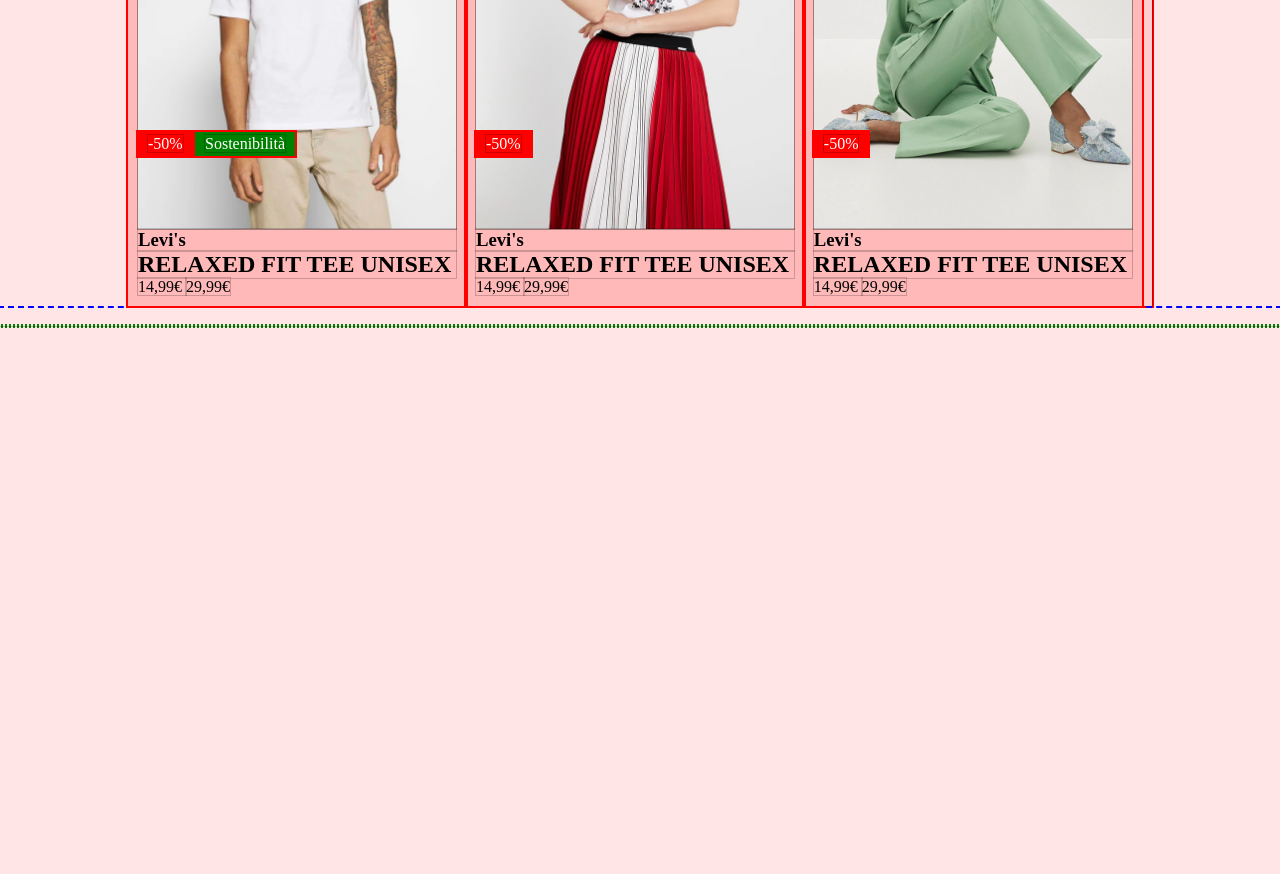
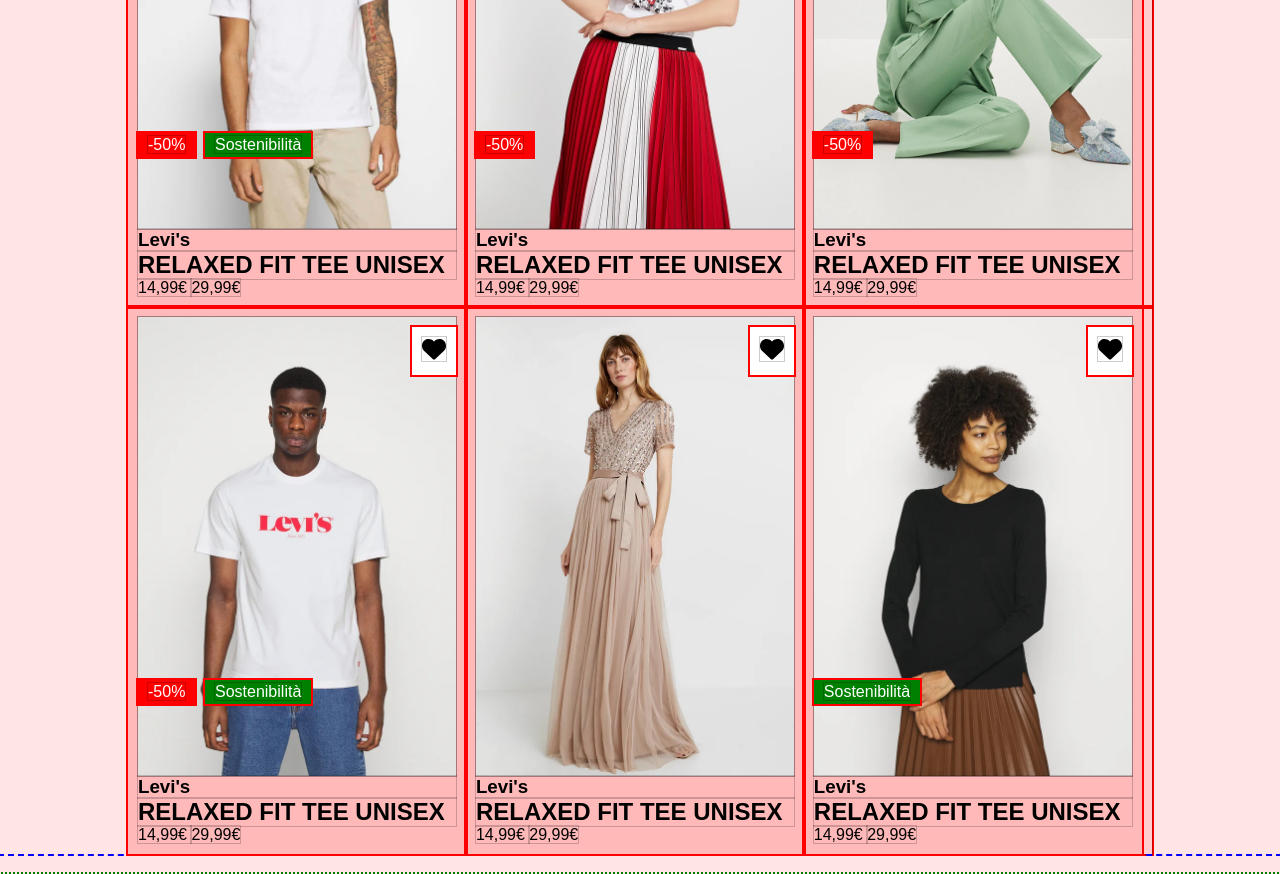
Before and after one commit to karlo-kasi/html-css-boolando, a plain HTML site: page index.html in a window 1280 px wide. Shown: the part 260-1134 px from the top of the page. Before the commit the page ends 800 px from the top, so only its background shows below. Drawn offline with Linux system fonts and the light colour scheme.

Commit message:
Add: finish main

```diff
--- a/css/style.css
+++ b/css/style.css
@@ -1,6 +1,10 @@
 :root{
 
     --botton:
+}
+
+* {
+    font-family: sans-serif;
 }
 
 /* .box {
@@ -68,7 +72,19 @@
 
 .card__icon3 {
     position: absolute;
-    left: 67px;
+    left: 77px;
+    bottom: 150px;
+    background-color: green;
+    color: white;
+    padding-left: 10px;
+    padding-right: 10px;
+    padding-top: 3px;
+    padding-bottom: 3px;
+}
+
+.card__icon4 {
+    position: absolute;
+    left: 10px;
     bottom: 150px;
     background-color: green;
     color: white;
@@ -78,6 +94,7 @@
     padding-bottom: 3px;
 
 }
+
 .card__icon svg {
     width: 24px;
 }
--- a/index.html
+++ b/index.html
@@ -138,6 +138,132 @@
         </div>
 
 
+        <!-- quarta immagine del prodotto -->
+        <div class="flex">
+            <div class="card">
+
+                <!-- Icona svg del cuoricino -->
+                <div class="card__icon">
+
+                    <svg xmlns="http://www.w3.org/2000/svg" viewBox="0 0 512 512"><path d="M47.6 300.4L228.3 469.1c7.5 7 17.4 10.9 27.7 10.9s20.2-3.9 27.7-10.9L464.4 300.4c30.4-28.3 47.6-68 47.6-109.5v-5.8c0-69.9-50.5-129.5-119.4-141C347 36.5 300.6 51.4 268 84L256 96 244 84c-32.6-32.6-79-47.5-124.6-39.9C50.5 55.6 0 115.2 0 185.1v5.8c0 41.5 17.2 81.2 47.6 109.5z"/></svg>
+
+                </div>
+
+                <!-- Icona dello sconto -->
+                <div class="card__icon2">
+                    <span>
+                        -50%
+                    </span>
+                </div>
+
+                <!-- Icona della sostenibilità -->
+                <div class="card__icon3">
+                    <span>
+                        Sostenibilità
+                    </span>
+                </div>
+
+
+
+                <figure>
+                    <img width="100%" src="./images/img/4.webp" alt="">
+                </figure>
+                <h3>
+                    Levi's
+                </h3>
+                <h2>
+                    RELAXED FIT TEE UNISEX
+                </h2>
+                <span>
+                    14,99€
+                </span>
+                <span>
+                    29,99€
+                </span>
+
+            </div>
+
+
+            <!-- quinta immagine del prodotto -->
+            <div class="card">
+
+                <!-- Icona svg del cuoricino -->
+                <div class="card__icon">
+
+                    <svg xmlns="http://www.w3.org/2000/svg" viewBox="0 0 512 512"><path d="M47.6 300.4L228.3 469.1c7.5 7 17.4 10.9 27.7 10.9s20.2-3.9 27.7-10.9L464.4 300.4c30.4-28.3 47.6-68 47.6-109.5v-5.8c0-69.9-50.5-129.5-119.4-141C347 36.5 300.6 51.4 268 84L256 96 244 84c-32.6-32.6-79-47.5-124.6-39.9C50.5 55.6 0 115.2 0 185.1v5.8c0 41.5 17.2 81.2 47.6 109.5z"/></svg>
+
+                </div>
+
+                <!-- Icona dello sconto
+                <div class="card__icon2">
+                    <span>
+                        -50%
+                    </span>
+                </div> -->
+
+                <!-- Icona della sostenibilità
+                <div class="card__icon3">
+                    <span>
+                        Sostenibilità
+                    </span>
+                </div> -->
+
+
+
+                <figure>
+                    <img width="100%" src="./images/img/5.webp" alt="">
+                </figure>
+                <h3>
+                    Levi's
+                </h3>
+                <h2>
+                    RELAXED FIT TEE UNISEX
+                </h2>
+                <span>
+                    14,99€
+                </span>
+                <span>
+                    29,99€
+                </span>
+
+            </div>
+
+            <!-- sesta immagine del prodotto -->
+            <div class="card">
+
+                <!-- Icona svg del cuoricino -->
+                <div class="card__icon">
+
+                    <svg xmlns="http://www.w3.org/2000/svg" viewBox="0 0 512 512"><path d="M47.6 300.4L228.3 469.1c7.5 7 17.4 10.9 27.7 10.9s20.2-3.9 27.7-10.9L464.4 300.4c30.4-28.3 47.6-68 47.6-109.5v-5.8c0-69.9-50.5-129.5-119.4-141C347 36.5 300.6 51.4 268 84L256 96 244 84c-32.6-32.6-79-47.5-124.6-39.9C50.5 55.6 0 115.2 0 185.1v5.8c0 41.5 17.2 81.2 47.6 109.5z"/></svg>
+
+                </div>
+
+                <!-- Icona dello sconto -->
+                <div class="card__icon4">
+                    <span>
+                        Sostenibilità
+                    </span>
+                </div>
+                <figure>
+                    <img width="100%" src="./images/img/6.webp" alt="">
+                </figure>
+                <h3>
+                    Levi's
+                </h3>
+                <h2>
+                    RELAXED FIT TEE UNISEX
+                </h2>
+                <span>
+                    14,99€
+                </span>
+                <span>
+                    29,99€
+                </span>
+
+            </div>
+        </div>
+
+
 
 
 
```
